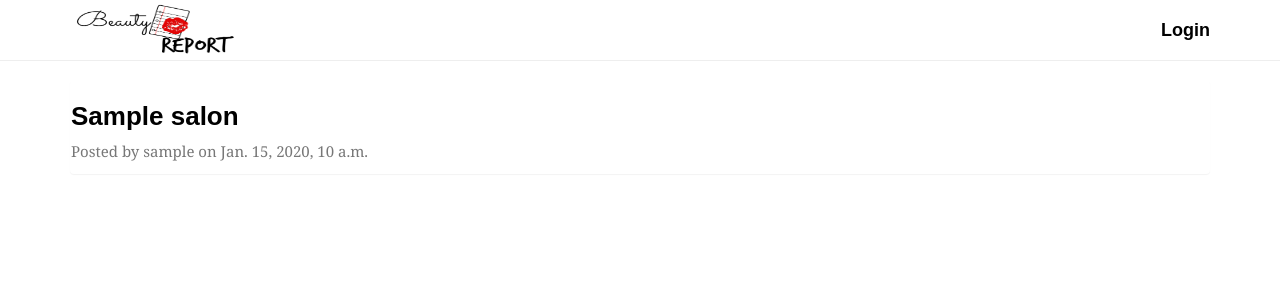
After one commit to amandamaturo/qandu_final, a Django app: template templates/salon/salon_list.html in a window 1280 px wide. The commit adds this page. Shown: the top 300 px of the page. Run offline with Django 3.2, Linux system fonts and the light colour scheme; the template is opened without the code that fills it: most values are stand-ins (such as "Sample title", 1, 10 or a date in 2020); some libraries are stand-ins or nearby versions; some web fonts are replaced.

Commit message:
Add salon list view

```diff
--- a/core/urls.py
+++ b/core/urls.py
@@ -6,4 +6,5 @@ urlpatterns = patterns('',
   url(r'^user/', include('registration.backends.simple.urls')),
   url(r'^user/', include('django.contrib.auth.urls')),
   url(r'^salon/create/$', SalonCreateView.as_view(), name='salon_create'),
+  url(r'salon/$', SalonListView.as_view(), name='salon_list'),
 )
--- a/qandu_final/settings.py
+++ b/qandu_final/settings.py
@@ -120,5 +120,5 @@ STATICFILES_DIRS = (os.path.join(MAIN_DIR, 'static'),)
 STATIC_ROOT = "staticfiles"
 
 LOGIN_URL = '/user/login'
-LOGIN_REDIRECT_URL ='/'
+LOGIN_REDIRECT_URL ='/salon/'
 SITE_ID = 1
--- a/templates/base.html
+++ b/templates/base.html
@@ -14,7 +14,7 @@
     <nav class="navbar navbar-default navbar-fixed-top">
         <div class="container">
             <div class="navbar-header">
-              <a href="/" class="navbar-brand">BeautyReport</a>
+              <a href="/" class="navbar-brand" style="padding-top:0px"><img src="{% static "img/beautyreport.jpg" %}" width="200px" height="60px"></a>
                 <button type="button" class="navbar-toggle collapsed" data-toggle="collapse" data-target="#navbar">
                     <span class="icon-bar"></span>
                     <span class="icon-bar"></span>
@@ -24,6 +24,7 @@
             <div id="navbar" class="navbar-collapse collapse">
                 <ul class="nav navbar-nav navbar-right">
                   {% if user.is_authenticated %}
+                  <li><a href="{% url 'salon_list' %}">Salons</a><li>
                   <li><a href="{% url 'salon_create' %}">Add salon</a></li>
                   <li><a href="{% url 'auth_logout' %}">Logout</a><li>
                   {% else %}
--- /dev/null
+++ b/templates/salon/salon_list.html
@@ -0,0 +1,9 @@
+{% extends 'base.html' %}
+{% block content %}
+{% for salon in object_list %}
+<div class="panel">
+  <h3>{{ salon.title }}</h3>
+  <p> Posted by {{ salon.user.username }} on {{ salon.created_at }}</p>
+</div>
+{% endfor %}
+{% endblock %}
```
Also changed, not shown: core/views.py (+7 -1 lines), static/img/beautyreport.jpg (added).
